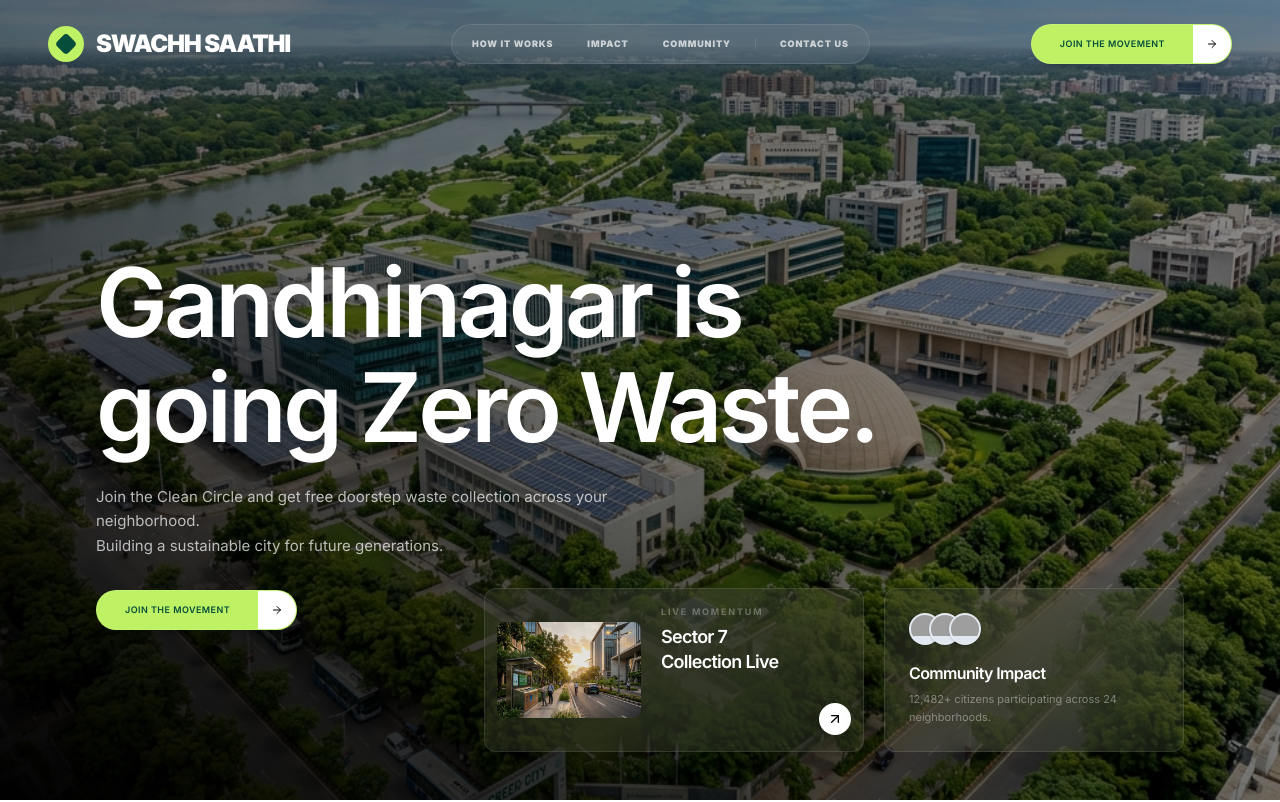
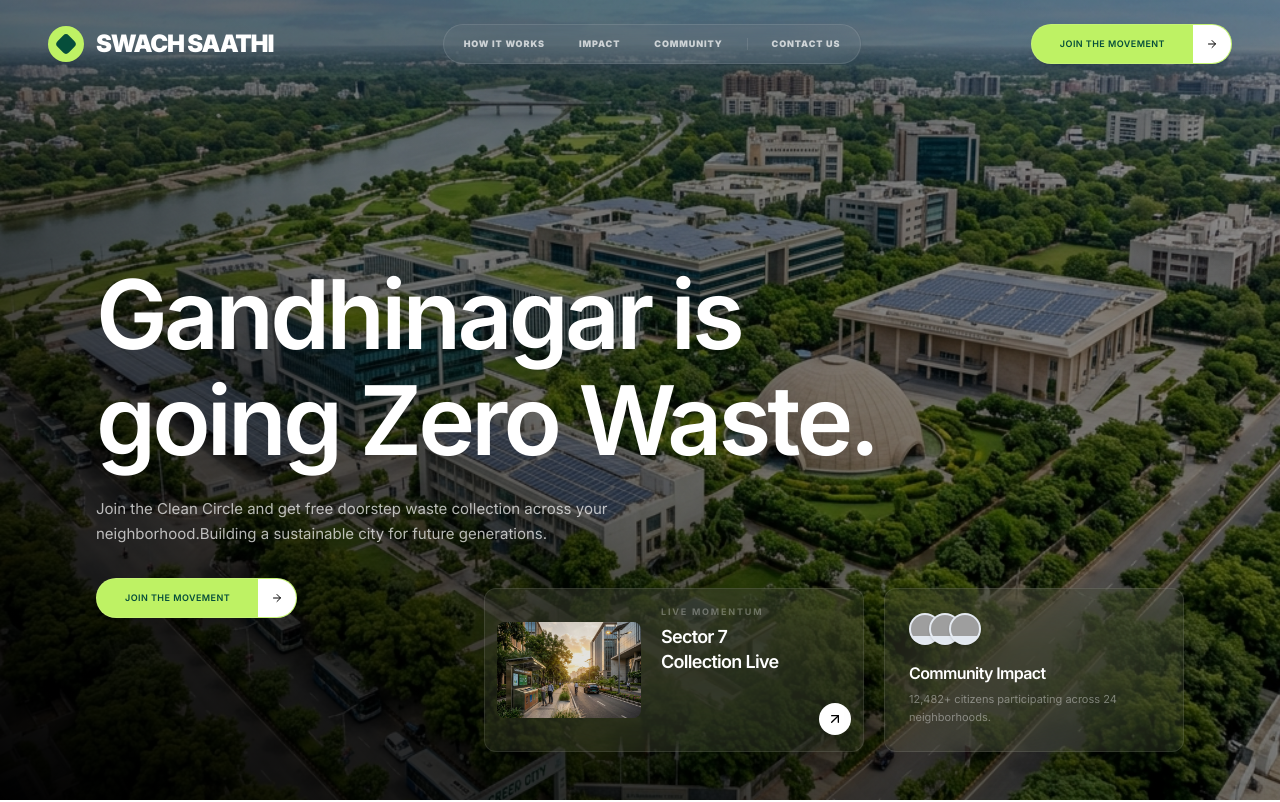
Before and after one commit to Balagurudev/Carbon-v3-final, a Next.js app: page / in a window 1280 px wide. Shown: the top 802 px of the page. Built offline with nearby package versions, Linux system fonts and the light colour scheme; grey boxes are pictures that could not be loaded.

Commit message:
Change brand name to Swach Saathi and remove legacy verden references

```diff
--- a/src/app/globals.css
+++ b/src/app/globals.css
@@ -4,9 +4,9 @@
   --background: #ffffff;
   --foreground: #111827;
 
-  --primary: #bef264; /* SwachhSaathi Lime */
+  --primary: #bef264; /* SwachSaathi Lime */
   --primary-foreground: 240 5.9% 10%;
-  --secondary: #064E3B; /* SwachhSaathi Dark Green */
+  --secondary: #064E3B; /* SwachSaathi Dark Green */
   --secondary-foreground: #FFFFFF;
 
   --muted: #F3F4F6;
--- a/src/app/layout.tsx
+++ b/src/app/layout.tsx
@@ -8,8 +8,8 @@ const inter = Inter({
 });
 
 export const metadata: Metadata = {
-  title: "Swachh Saathi - Gandhinagar",
-  description: "Gandhinagar is going Zero Waste. Join Swachh Saathi and get free doorstep waste collection.",
+  title: "Swach Saathi - Gandhinagar",
+  description: "Gandhinagar is going Zero Waste. Join Swach Saathi and get free doorstep waste collection.",
 };
 
 export default function RootLayout({
--- a/src/widgets/footer/Footer.tsx
+++ b/src/widgets/footer/Footer.tsx
@@ -20,7 +20,7 @@ export const Footer = () => {
               <div className="w-10 h-10 bg-primary rounded-full flex items-center justify-center transition-transform group-hover:rotate-12">
                 <div className="w-5 h-5 bg-secondary rounded-sm rotate-45" />
               </div>
-              <span className="text-2xl font-black text-white tracking-tighter uppercase">Swachh Saathi</span>
+              <span className="text-2xl font-black text-white tracking-tighter uppercase">Swach Saathi</span>
             </div>
             <p className="text-white/40 text-[10px] font-bold uppercase tracking-[0.2em] leading-loose max-w-xs mb-8">
               Transforming Gandhinagar into a model zero-waste city through community-led sustainability and technology.
@@ -43,7 +43,7 @@ export const Footer = () => {
               },
               {
                 title: "Connect",
-                links: ["hello@verden.gnr.in", "1800-CLEAN-CITY", "Privacy Policy"]
+                links: ["hello@swachsaathi.gnr.in", "1800-CLEAN-CITY", "Privacy Policy"]
               }
             ].map((section, idx) => (
               <div key={idx}>
@@ -72,7 +72,7 @@ export const Footer = () => {
                 transition={{ duration: 1.5 }}
                 className="text-[10vw] font-black tracking-tighter text-white leading-none text-center select-none"
               >
-                 SWACHH SAATHI
+                 SWACH SAATHI
               </motion.div>
            </div>
 
--- a/src/widgets/hero/Hero.tsx
+++ b/src/widgets/hero/Hero.tsx
@@ -33,8 +33,7 @@ export const Hero = () => {
 
                <div className="max-w-xl">
                   <p className="text-sm md:text-[15px] text-white/70 mb-8 leading-relaxed font-normal tracking-normal">
-              Join the Clean Circle and get free doorstep waste collection across your neighborhood. <br className="hidden md:block" />
-              Building a sustainable city for future generations.
+                     Join the Clean Circle and get free doorstep waste collection across your neighborhood.Building a sustainable city for future generations.
                   </p>
 
                   <div className="flex items-center gap-4">
@@ -83,9 +82,9 @@ export const Hero = () => {
             >
                <div className="flex items-center gap-2 mb-4">
                   <div className="flex -space-x-3">
-                  {[1,2,3].map(i => (
+                     {[1, 2, 3].map(i => (
                         <div key={i} className="w-8 h-8 rounded-full border-2 border-white/10 overflow-hidden bg-slate-200 shadow-sm">
-                       <img src={`https://api.dicebear.com/7.x/avataaars/svg?seed=${i+20}`} alt="user" />
+                           <img src={`https://api.dicebear.com/7.x/avataaars/svg?seed=${i + 20}`} alt="user" />
                         </div>
                      ))}
                   </div>
--- a/src/widgets/navbar/Navbar.tsx
+++ b/src/widgets/navbar/Navbar.tsx
@@ -33,7 +33,7 @@ export const Navbar = ({ theme = 'dark' }: { theme?: 'dark' | 'light' }) => {
         <span className={cn(
           "text-2xl font-black tracking-tighter uppercase transition-colors duration-500",
           isLight ? "text-secondary" : "text-white"
-        )}>Swachh Saathi</span>
+        )}>Swach Saathi</span>
       </div>
 
       {/* Menu - Centered Pill */}
```
Lines whose indentation alone changed are shown as unchanged.
